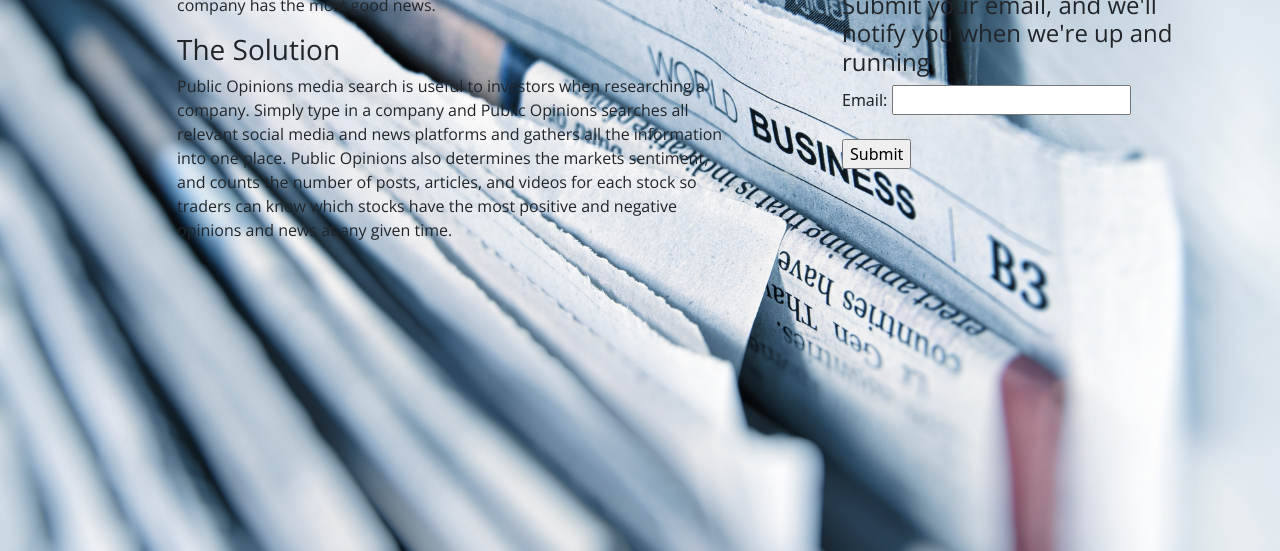
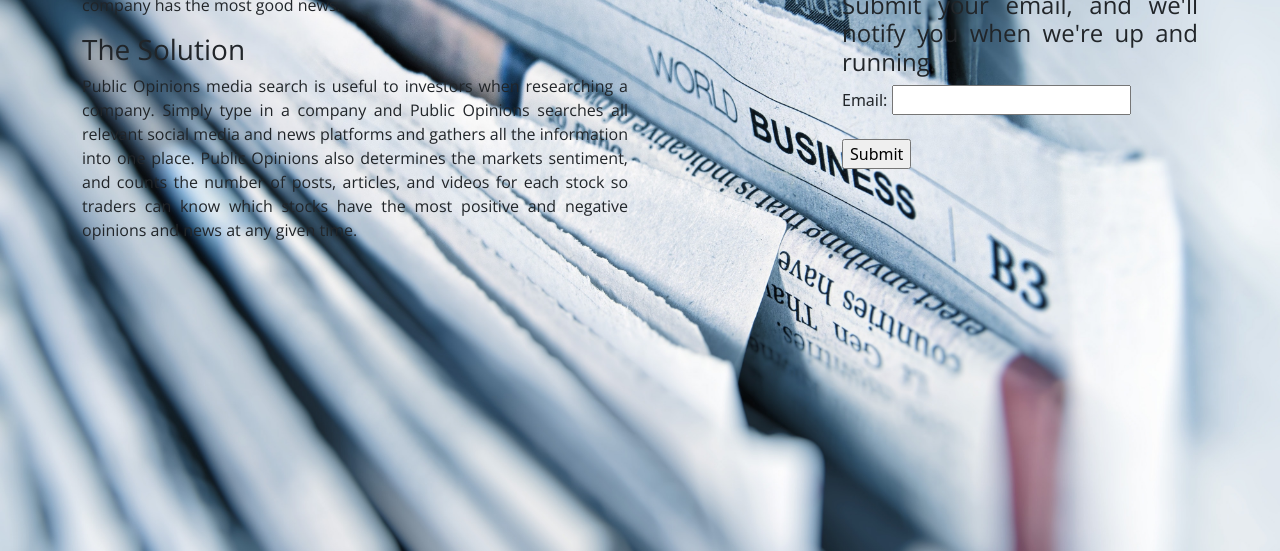
Before and after one commit to KiddJohnA/Public-Opinions, a plain HTML site: page index.html in a window 1280 px wide. Shown: the part 249-800 px from the top of the page. Drawn offline with nearby package versions, Linux system fonts and the light colour scheme.

Commit message:
Update index.html

```diff
--- a/index.html
+++ b/index.html
@@ -22,6 +22,7 @@
         }
         h2, h3, h4, p {
           font-family: 'Open Sans', sans-serif;
+          text-align: justify;
         }
     </style>
 
@@ -33,7 +34,7 @@
 
 <div class="container">
     <div class="row align-items-center">
-        <div class="col offset-1">
+        <div class="col">
     <h3>The Problem</h3>
     <p>
         Currently, investors have to search multiple social media and news sites,
@@ -52,7 +53,7 @@
         and negative opinions and news at any given time.
     </p>
         </div>
-        <div class="col-4 offset-1";>
+        <div class="col-4 offset-2";>
             <h2>Comming Soon!</h2>
             <h4>Submit your email, and we'll notify you when we're up and running.</h4>
 
```
